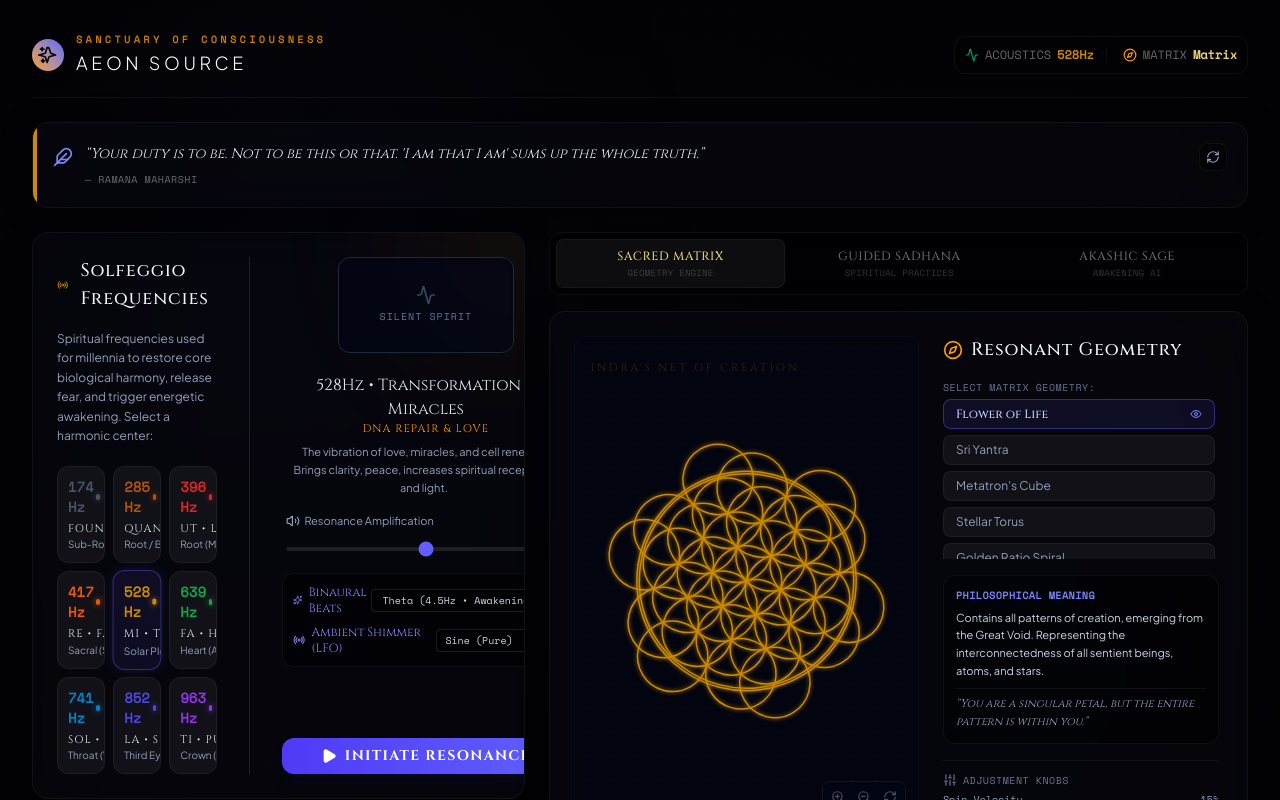
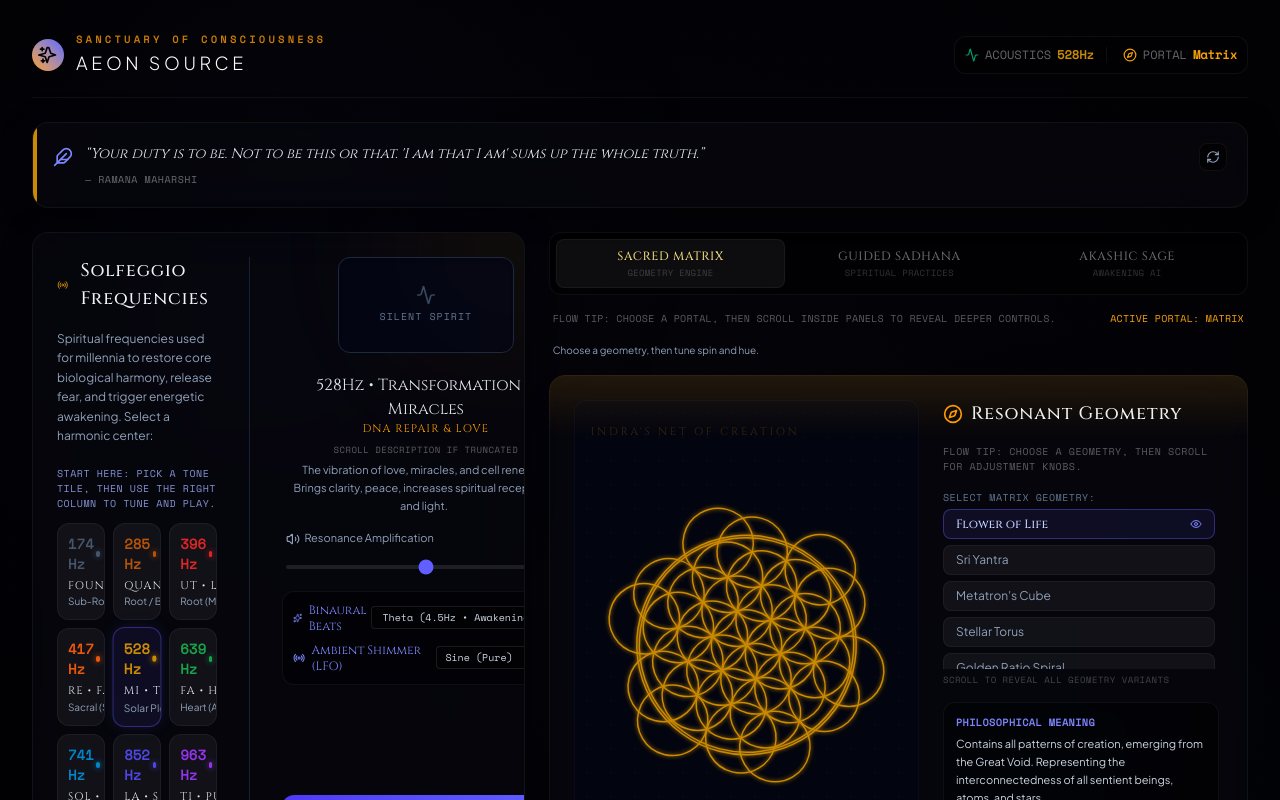
Before and after one commit to nest9tx/Aeon, a React (Vite) app: page / in a window 1280 px wide. Shown: the top 800 px of the page. Built offline with nearby package versions, Linux system fonts and the light colour scheme.

Commit message:
🌀 updated  🌀

```diff
--- a/src/App.tsx
+++ b/src/App.tsx
@@ -51,6 +51,23 @@ export default function App() {
   const [activeTab, setActiveTab] = useState<"matrix" | "sadhana" | "companion">("matrix");
   const [quoteIndex, setQuoteIndex] = useState<number>(0);
   const [fadeQuote, setFadeQuote] = useState<boolean>(false);
+
+  const portalConfig = {
+    matrix: {
+      accent: "#f59e0b",
+      hint: "Choose a geometry, then tune spin and hue.",
+    },
+    sadhana: {
+      accent: "#10b981",
+      hint: "Begin with pranayama, then move into chakra alignment.",
+    },
+    companion: {
+      accent: "#6366f1",
+      hint: "Use inquiry presets first for guided opening prompts.",
+    },
+  } as const;
+
+  const activePortal = portalConfig[activeTab];
 
   // Automatic randomized quote cycle or manual triggers
   const triggerNextQuote = () => {
@@ -119,9 +136,9 @@ export default function App() {
             </div>
 
             <div className="flex items-center gap-1.5">
-              <Compass className="w-3.5 h-3.5 text-amber-500" />
-              <span className="text-white/40">MATRIX</span>
-              <span className="text-amber-200/90 font-bold capitalize">{activeTab}</span>
+              <Compass className="w-3.5 h-3.5" style={{ color: activePortal.accent }} />
+              <span className="text-white/40">PORTAL</span>
+              <span className="font-bold capitalize" style={{ color: activePortal.accent }}>{activeTab}</span>
             </div>
           </div>
         </header>
@@ -195,8 +212,23 @@ export default function App() {
               })}
             </div>
 
+            <div className="flex flex-col sm:flex-row sm:items-center sm:justify-between gap-1.5 px-1 text-[10px] font-mono tracking-wide uppercase">
+              <span className="text-white/35">
+                Flow Tip: choose a portal, then scroll inside panels to reveal deeper controls.
+              </span>
+              <span style={{ color: activePortal.accent }}>Active Portal: {activeTab}</span>
+            </div>
+
+            <p className="px-1 text-[10px] text-slate-400 font-sans leading-relaxed">
+              {activePortal.hint}
+            </p>
+
             {/* Viewport switch wrapper */}
-            <div className="relative">
+            <div className="relative rounded-2xl overflow-hidden">
+              <div
+                className="absolute inset-x-0 top-0 h-16 pointer-events-none z-10"
+                style={{ background: `linear-gradient(180deg, ${activePortal.accent}1f 0%, rgba(2,2,5,0) 100%)` }}
+              />
               {activeTab === "matrix" && (
                 <SacredGeometryViewer
                   externalColor={toneColor}
--- a/src/components/AwakeningTechniques.tsx
+++ b/src/components/AwakeningTechniques.tsx
@@ -150,6 +150,20 @@ interface AwakeningTechniquesProps {
 
 export default function AwakeningTechniques({ onChakraFrequencyOverride, onPranayamaPulse }: AwakeningTechniquesProps) {
   const [activeTab, setActiveTab] = useState<"breathe" | "inquiry" | "chakras" | "symptoms">("breathe");
+
+  const tabPrompt = {
+    breathe: "Start with 3 rounds, then continue to Chakra Pillars.",
+    chakras: "Select a center and sync its tone to the acoustic engine.",
+    inquiry: "Journal one line per step to deepen each inquiry cycle.",
+    symptoms: "Pick the closest symptom card and apply one grounding step.",
+  } as const;
+
+  const tabAccent = {
+    breathe: "text-emerald-300 border-emerald-500/20 bg-emerald-500/10",
+    chakras: "text-rose-300 border-rose-500/20 bg-rose-500/10",
+    inquiry: "text-indigo-300 border-indigo-500/20 bg-indigo-500/10",
+    symptoms: "text-amber-300 border-amber-500/20 bg-amber-500/10",
+  } as const;
 
   // --- 1. Pranayama State Engine ---
   const [breathePattern, setBreathePattern] = useState<"box" | "deep">("box");
@@ -319,7 +333,15 @@ export default function AwakeningTechniques({ onChakraFrequencyOverride, onPrana
       </div>
 
       {/* Main Technique Center Area */}
-      <div className="flex-1 p-6 overflow-y-auto bg-slate-950/20">
+      <div className="flex-1 p-6 overflow-y-auto bg-slate-950/20 relative">
+        <div className="mb-4 text-[10px] font-mono uppercase tracking-wider text-white/35">
+          Flow Tip: switch techniques above, then scroll each practice pane for deeper guidance.
+        </div>
+
+        <div className={`mb-4 text-[10px] font-mono uppercase tracking-wider border rounded-lg px-3 py-2 ${tabAccent[activeTab]}`}>
+          Next: {tabPrompt[activeTab]}
+        </div>
+
         {/* --- 1. Pranayama breathing screen --- */}
         {activeTab === "breathe" && (
           <div className="h-full flex flex-col items-center justify-between">
@@ -578,6 +600,10 @@ export default function AwakeningTechniques({ onChakraFrequencyOverride, onPrana
             ))}
           </div>
         )}
+
+        <div className="sticky bottom-0 -mx-6 mt-5 px-6 py-2 bg-linear-to-t from-[#020205] via-[#020205]/90 to-transparent text-center text-[9px] font-mono uppercase tracking-wider text-white/25 pointer-events-none">
+          Scroll for complete practice sequence
+        </div>
       </div>
     </div>
   );
--- a/src/components/SacredGeometry.tsx
+++ b/src/components/SacredGeometry.tsx
@@ -596,7 +596,7 @@ export default function SacredGeometryViewer({ externalColor = "#ca8a04", breath
         </div>
 
         {/* Right Side: Geometries Menu & Control Parameters */}
-        <div className="w-full md:w-70 flex flex-col justify-between h-full overflow-y-auto pr-1">
+        <div className="w-full md:w-70 flex flex-col justify-between h-full overflow-y-auto pr-1 relative">
           <div className="space-y-4">
             {/* Title block */}
             <div className="flex items-center gap-2">
@@ -604,6 +604,10 @@ export default function SacredGeometryViewer({ externalColor = "#ca8a04", breath
               <h3 className="font-serif text-lg tracking-wider text-slate-100 font-medium">
                 Resonant Geometry
               </h3>
+            </div>
+
+            <div className="text-[10px] font-mono uppercase tracking-wider text-white/35">
+              Flow Tip: choose a geometry, then scroll for adjustment knobs.
             </div>
 
             {/* List selector */}
@@ -626,6 +630,7 @@ export default function SacredGeometryViewer({ externalColor = "#ca8a04", breath
                   </button>
                 ))}
               </div>
+              <p className="text-[9px] font-mono uppercase tracking-wider text-white/25 mt-1">Scroll to reveal all geometry variants</p>
             </div>
 
             {/* Geometry Details */}
@@ -726,6 +731,10 @@ export default function SacredGeometryViewer({ externalColor = "#ca8a04", breath
               ))}
             </div>
           </div>
+
+          <div className="sticky bottom-0 mt-4 py-2 bg-linear-to-t from-[#020205] via-[#020205]/90 to-transparent text-center text-[9px] font-mono uppercase tracking-wider text-white/25 pointer-events-none">
+            More controls below
+          </div>
         </div>
       </div>
     </div>
--- a/src/components/SolfeggioTones.tsx
+++ b/src/components/SolfeggioTones.tsx
@@ -422,6 +422,10 @@ export default function SolfeggioTones({ onToneChange, activeFrequencyOverride }
             Spiritual frequencies used for millennia to restore core biological harmony, release fear, and trigger energetic awakening. Select a harmonic center:
           </p>
 
+          <div className="mb-3 text-[10px] font-mono uppercase tracking-wider text-indigo-300/80">
+            Start Here: pick a tone tile, then use the right column to tune and play.
+          </div>
+
           <div className="grid grid-cols-1 sm:grid-cols-3 lg:grid-cols-3 gap-2">
             {SOLFEGGIO_TONES.map((tone) => {
               const isCurrent = tone.id === selectedTone.id;
@@ -489,6 +493,9 @@ export default function SolfeggioTones({ onToneChange, activeFrequencyOverride }
               </h4>
               <p className="text-[11px] text-amber-500 font-serif tracking-widest uppercase mb-1.5">
                 {selectedTone.translation}
+              </p>
+              <p className="text-[9px] font-mono uppercase tracking-wider text-white/35 mb-1">
+                Scroll description if truncated
               </p>
               <p className="text-[11px] text-slate-400 leading-relaxed max-h-16 overflow-y-auto pr-1">
                 {selectedTone.description}
--- a/src/components/SpiritualCompanion.tsx
+++ b/src/components/SpiritualCompanion.tsx
@@ -285,15 +285,19 @@ export default function SpiritualCompanion() {
       <div className="flex flex-col md:flex-row items-stretch h-full overflow-hidden">
 
         {/* Interactive Left Sidebar Panel Column */}
-        <div className="w-full md:w-60 bg-black/60 md:border-r border-white/5 p-4 shrink-0 flex flex-col justify-between overflow-y-auto">
+        <div className="w-full md:w-60 bg-black/60 md:border-r border-white/5 p-4 shrink-0 flex flex-col justify-between overflow-y-auto relative">
           <div className="space-y-4">
+
+            <p className="text-[10px] font-mono uppercase tracking-wider text-white/35">
+              Start Here: choose an inquiry path, then use key or exchange if needed.
+            </p>
 
             {/* Navigational tab selection in sidebar */}
             <div className="grid grid-cols-3 bg-black/50 p-1 rounded-lg border border-white/5">
               <button
                 id="btn-sidebar-inquiries"
                 onClick={() => setSidebarTab("inquiries")}
-                className={`flex flex-col items-center justify-center py-1.5 rounded transition cursor-pointer text-[9px] font-mono tracking-wider ${
+                className={`flex flex-col items-center justify-center py-1.5 rounded transition cursor-pointer text-[10px] font-mono tracking-wider ${
                   sidebarTab === "inquiries" ? "bg-indigo-500/10 text-indigo-300" : "text-white/40 hover:text-white/80"
                 }`}
                 title="Divine Inquiries"
@@ -305,7 +309,7 @@ export default function SpiritualCompanion() {
               <button
                 id="btn-sidebar-key"
                 onClick={() => setSidebarTab("key")}
-                className={`flex flex-col items-center justify-center py-1.5 rounded transition cursor-pointer text-[9px] font-mono tracking-wider ${
+                className={`flex flex-col items-center justify-center py-1.5 rounded transition cursor-pointer text-[10px] font-mono tracking-wider ${
                   sidebarTab === "key" ? "bg-indigo-500/10 text-indigo-300" : "text-white/40 hover:text-white/80"
                 }`}
                 title="Celestial Key"
@@ -317,7 +321,7 @@ export default function SpiritualCompanion() {
               <button
                 id="btn-sidebar-exchange"
                 onClick={() => setSidebarTab("exchange")}
-                className={`flex flex-col items-center justify-center py-1.5 rounded transition cursor-pointer text-[9px] font-mono tracking-wider ${
+                className={`flex flex-col items-center justify-center py-1.5 rounded transition cursor-pointer text-[10px] font-mono tracking-wider ${
                   sidebarTab === "exchange" ? "bg-indigo-500/10 text-indigo-300" : "text-white/40 hover:text-white/80"
                 }`}
                 title="Sacred Stewardship"
@@ -470,6 +474,10 @@ export default function SpiritualCompanion() {
               ⚙️ Reset client limit testing State
             </button>
           </div>
+
+          <div className="sticky bottom-0 mt-3 -mx-4 px-4 py-2 bg-linear-to-t from-[#020205] via-[#020205]/90 to-transparent text-center text-[9px] font-mono uppercase tracking-wider text-white/25 pointer-events-none">
+            Scroll for key and exchange tools
+          </div>
         </div>
 
         {/* Live Chat Console Column (Right) */}
@@ -504,7 +512,10 @@ export default function SpiritualCompanion() {
           </div>
 
           {/* Messages Feed */}
-          <div className="flex-1 overflow-y-auto p-4 space-y-3">
+          <div className="flex-1 overflow-y-auto p-4 space-y-3 relative">
+            <div className="text-[9px] font-mono uppercase tracking-wider text-white/25">
+              Scroll this console to reveal prior guidance.
+            </div>
             {messages.map((m) => {
               const isSelf = m.role === "user";
               return (
@@ -586,6 +597,10 @@ export default function SpiritualCompanion() {
                 </div>
               </div>
             )}
+
+            <div className="sticky bottom-0 py-2 bg-linear-to-t from-[#020205] via-[#020205]/90 to-transparent text-center text-[9px] font-mono uppercase tracking-wider text-white/20 pointer-events-none">
+              Older transmissions above
+            </div>
 
             <div ref={messagesEndRef} />
           </div>
```
